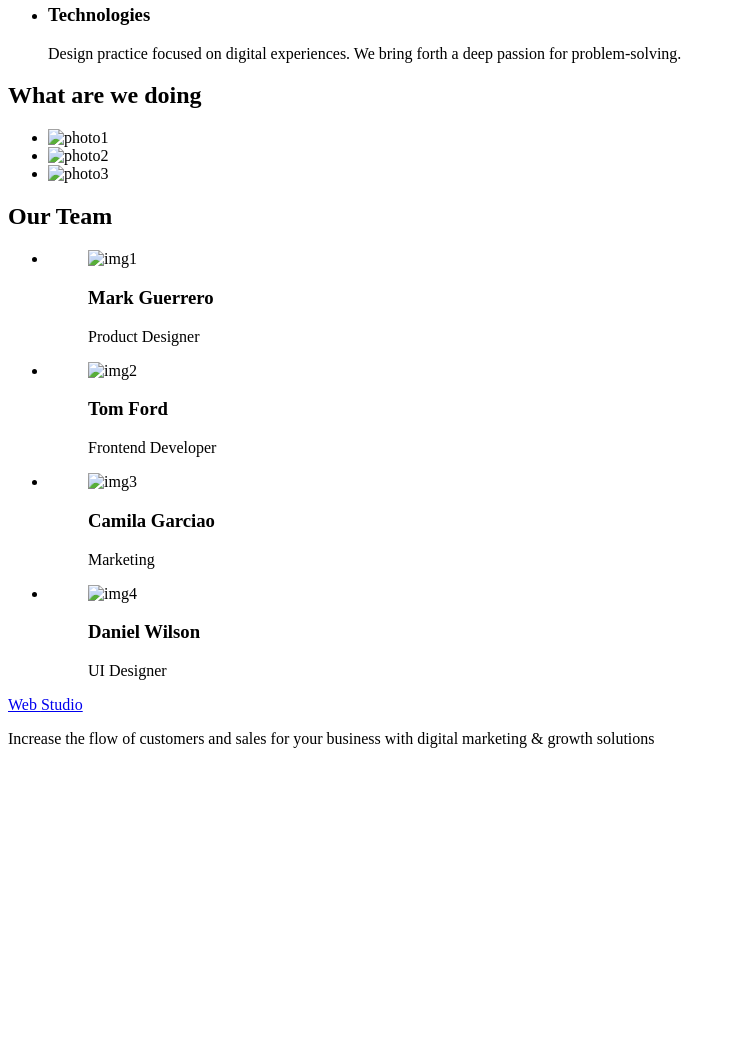
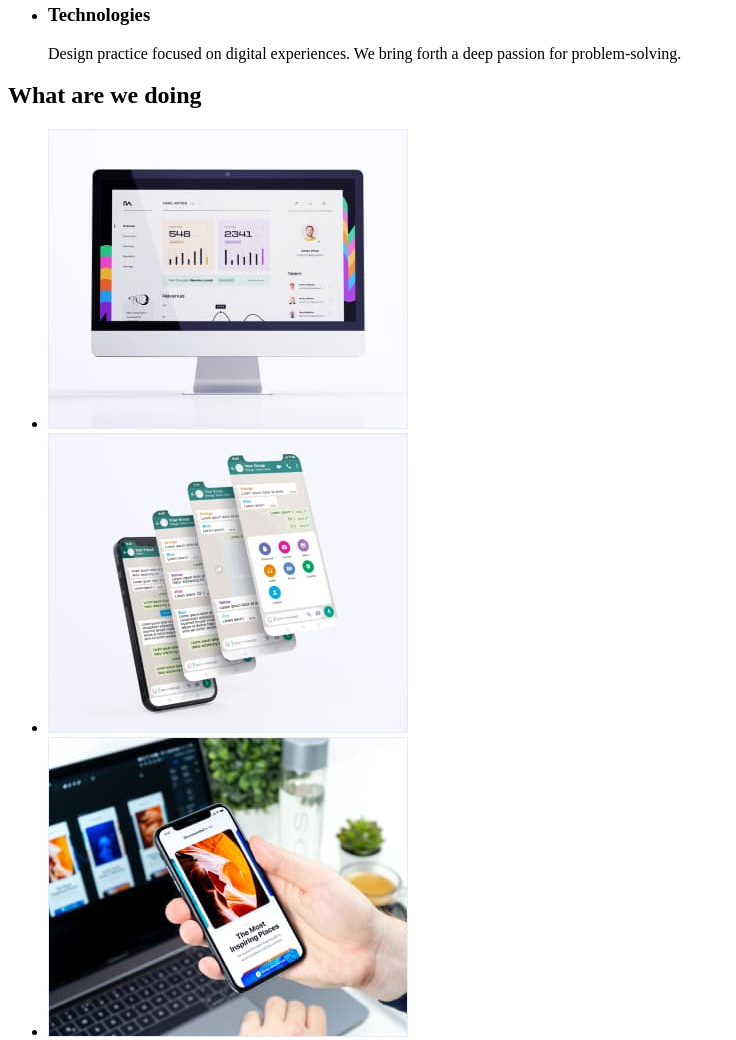
Before and after one commit to shinitern/goit-markup-hw-01, a plain HTML site: page index.html in a window 1280 px wide. Shown: the part 480-1520 px from the top of the page, without its empty margins (0-736 px from the left). Before the commit the page ends 1244 px from the top, so only its background shows below. Drawn offline with Linux system fonts and the light colour scheme.

Commit message:
update index.html

```diff
--- a/index.html
+++ b/index.html
@@ -62,13 +62,13 @@
         <h2>What are we doing</h2>
         <ul>
           <li>
-            <img src="./img/photo1.png" alt="photo1" width="360" height="300" />
+            <img src="./img/photo1.jpg" alt="photo1" width="360" height="300" />
           </li>
           <li>
-            <img src="./img/photo2.png" alt="photo2" width="360" height="300" />
+            <img src="./img/photo2.jpg" alt="photo2" width="360" height="300" />
           </li>
           <li>
-            <img src="./img/photo3.png" alt="photo3" width="360" height="300" />
+            <img src="./img/photo3.jpg" alt="photo3" width="360" height="300" />
           </li>
         </ul>
       </section>
@@ -78,7 +78,7 @@
         <ul>
           <li>
             <figure>
-              <img src="./img/img1.png" width="264" height="260" alt="img1" />
+              <img src="./img/img1.jpg" width="264" height="260" alt="img1" />
               <figcaption>
                 <h3>Mark Guerrero</h3>
                 <span>Product Designer</span>
@@ -87,7 +87,7 @@
           </li>
           <li>
             <figure>
-              <img src="./img/img2.png" width="264" height="260" alt="img2" />
+              <img src="./img/img2.jpg" width="264" height="260" alt="img2" />
               <figcaption>
                 <h3>Tom Ford</h3>
                 <span>Frontend Developer</span>
@@ -96,7 +96,7 @@
           </li>
           <li>
             <figure>
-              <img src="./img/img3.png" width="264" height="260" alt="img3" />
+              <img src="./img/img3.jpg" width="264" height="260" alt="img3" />
               <figcaption>
                 <h3>Camila Garciao</h3>
                 <span>Marketing</span>
@@ -105,7 +105,7 @@
           </li>
           <li>
             <figure>
-              <img src="./img/img4.png" width="264" height="260" alt="img4" />
+              <img src="./img/img4.jpg" width="264" height="260" alt="img4" />
               <figcaption>
                 <h3>Daniel Wilson</h3>
                 <span>UI Designer</span>
```
